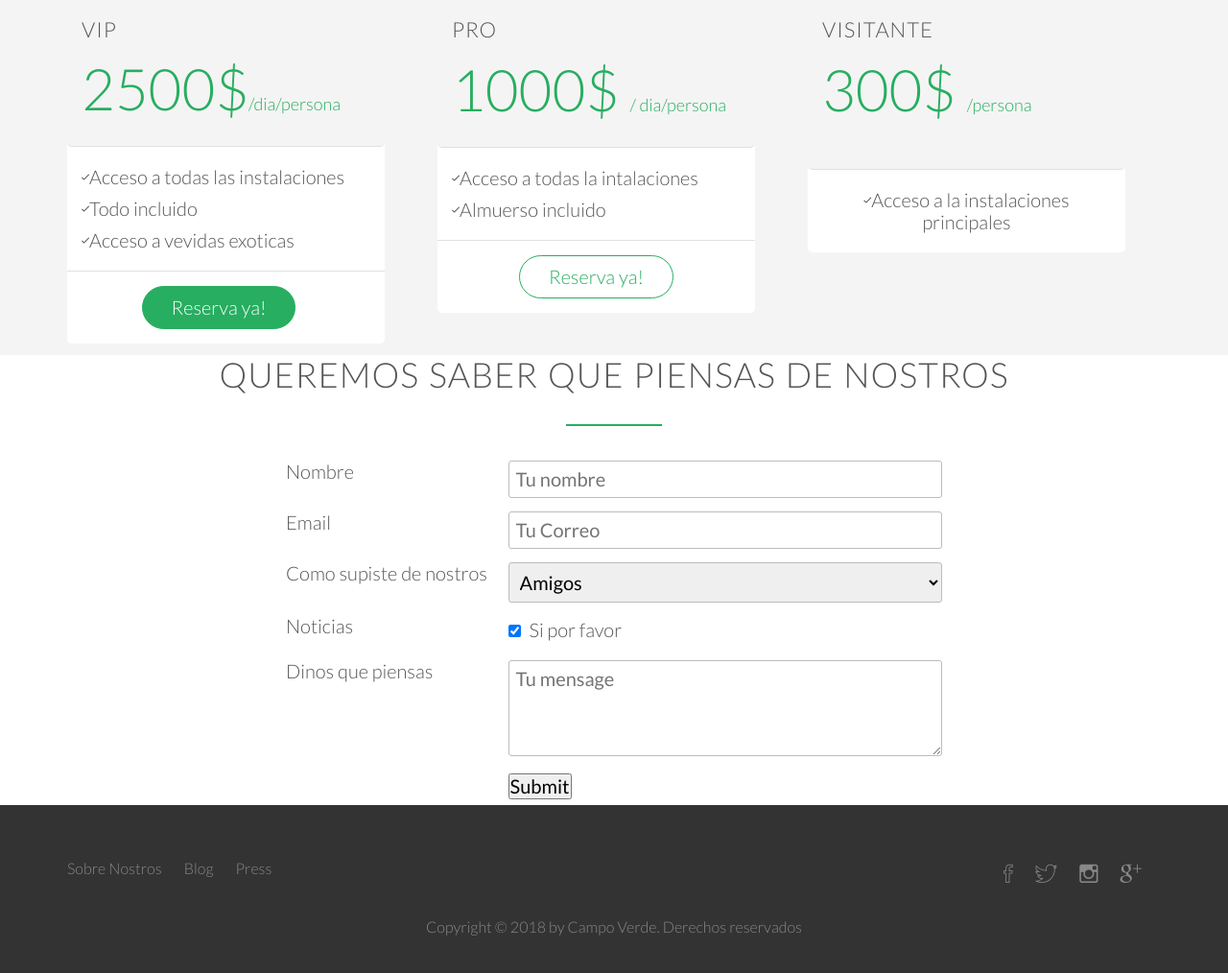
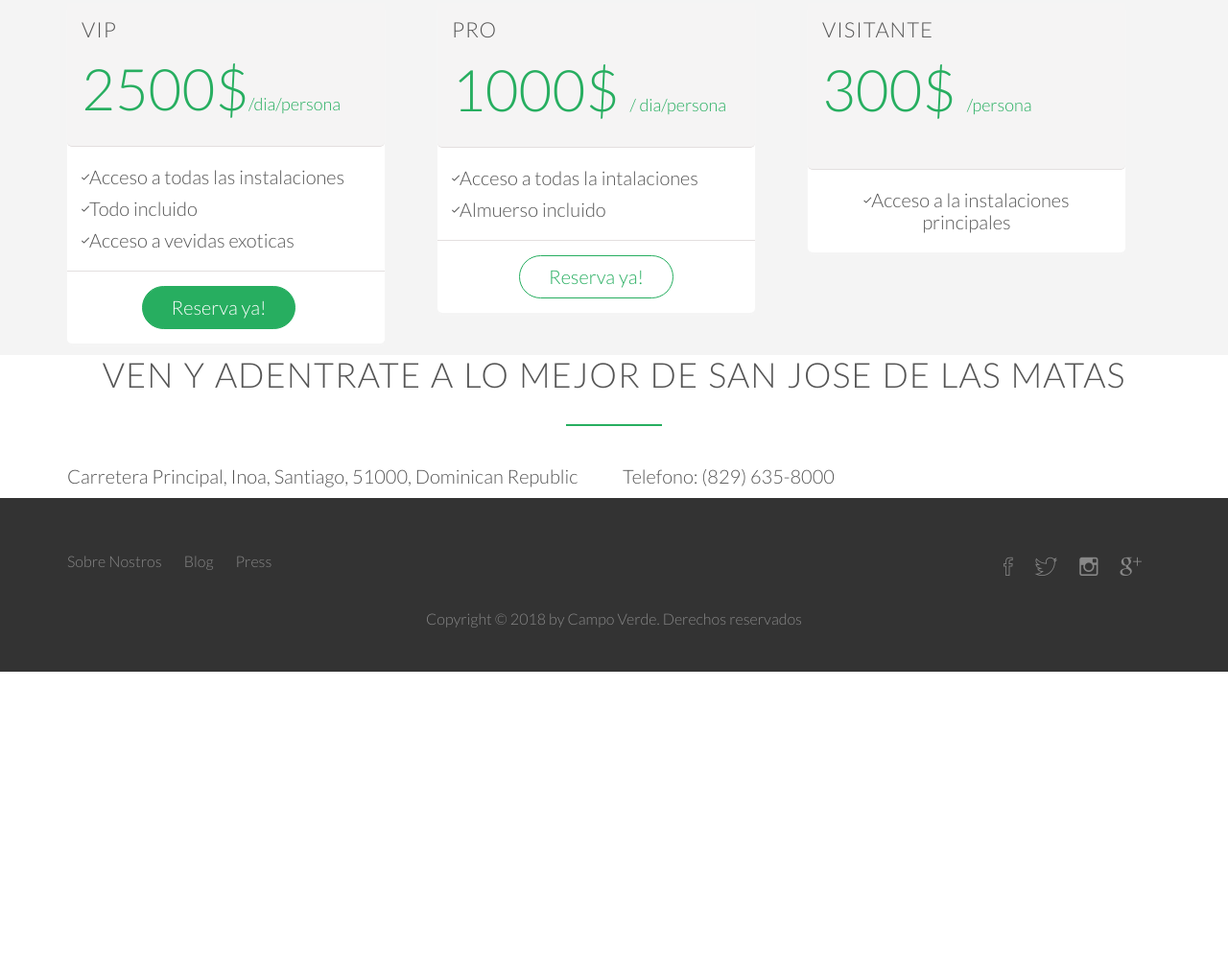
Before and after one commit to hunk2109/Proyecto-PW, a plain HTML site: page index.html in a window 1280 px wide. Shown: the part 3083-4097 px from the top of the page at 96% size. After the commit the page ends 3783 px from the top, so only its background shows below. Drawn offline with nearby package versions, Linux system fonts and the light colour scheme; files whose address does not match are found by name.

Commit message:
eliminacion del form

```diff
--- a/index.html
+++ b/index.html
@@ -336,66 +336,31 @@ Vale la pena visitar CAMPO VERDE.
 <section class="section-form">
 
 	<div class="row">
-		<h2>Queremos saber que piensas de nostros</h2>
-	</div>
-	<div class="row">
-		<form method="post" action="#" class="contact">
-			<div class="col span-1-of-3">
-				<label>Nombre</label>
-			</div>
-			<div class="col span-2-of-3">
-				<input type="text" name="name" placeholder="Tu nombre" required>
-			</div>
-			<div class="row">
-				<div class="col span-1-of-3">
-					<label>Email</label>
-				</div>
-				<div class="col span-2-of-3">
-					<input type="email" name="email" id="email" placeholder="Tu Correo" required>
-				</div>
-				<div class="row">
-				<div class="col span-1-of-3">
-					<label>Como supiste de nostros</label>
-				</div>
-				<div class="col span-2-of-3">
-					<select name="fint-us" id="fint-us">
-						<option value="friends">Amigos</option>
-						<option value="redsoc">Redes Sociales</option>
-						<option value="otro">Otro</option>
-					</select>
-				</div>
-			</div>
+        <h2>Ven y adentrate a lo mejor de San Jose de las Matas</h2>
 
-			<div class="row">
-				<div class="col span-1-of-3">
-					<label>Noticias</label>
 
-				</div>
-				<div class="col span-2-of-3">
-					<input type="checkbox" name="news" id="news" checked> Si por favor
-				</div>
 
-				</div>
-				<div class="row">
-					<div class="col span-1-of-3">
-						<label>Dinos que piensas</label>
-					</div>
-					<div class="col span-2-of-3">
-						<textarea name="message" placeholder="Tu mensage"></textarea>
-					</div>
-				</div>
-				<div class="row">
-					<div class="col span-1-of-3">
-						<label>&nbsp;</label>
-					</div>
-					<div class="col span-2-of-3">
-						<input type="submit" name="send">
-					</div>
-				</div>
+    </div>
+    <div class="row">
+
+        <div class="col span-1-of-2">
+
+            <div>
+                <p>Carretera Principal, Inoa, Santiago, 51000, Dominican Republic</p>
+
             </div>
 
-		</form>
-	</div>
+        </div>
+        <div class="col span-1-of-2">
+
+            <div>
+                <p>Telefono: (829) 635-8000</p>
+
+            </div>
+
+        </div>
+
+    </div>
 
 </section>
 <footer>
```
Also changed, not shown: recursos/javascript/index.html (deleted, +0 -14 lines).
